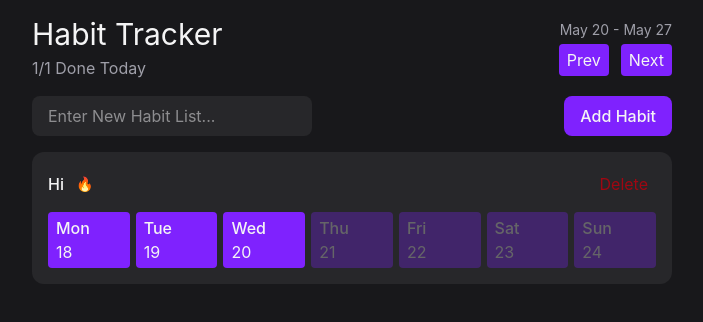
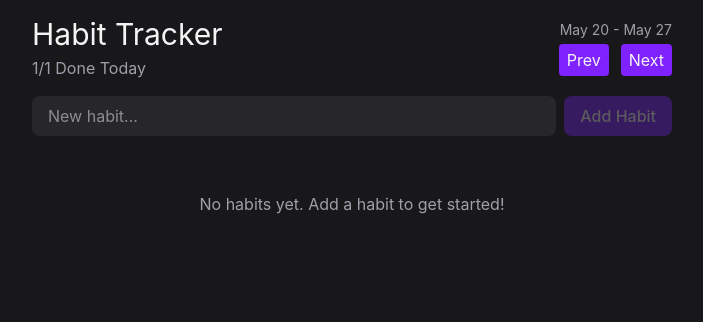
Before and after one commit to Ahsan-SWE/Todo-Habit-Tracker, a React (Vite) app: page / in a window 1280 px wide. Shown: the top 322 px of the page, without its empty margins (288-991 px from the left). Built offline with nearby package versions, Linux system fonts and the light colour scheme.

Commit message:
New track

```diff
--- a/src/App.tsx
+++ b/src/App.tsx
@@ -1,15 +1,20 @@
 
+import { useState } from "react";
 import { HabitForm } from "./components/HabitForm";
-import { HabitList } from "./components/HabitList";
+import { HabitList, type Habit } from "./components/HabitList";
 import Header from "./components/Header";
 
 
 export default function App() {
+
+const [habits, setHabits] = useState<Habit[]>([])
+
+
   return (
     <div className="max-w-2xl mx-auto p-4 flex flex-col gap-4">
       <Header />
       <HabitForm />
-      <HabitList/>
+      <HabitList habits={habits}/>
 
     </div>
   );
--- a/src/components/HabitForm.tsx
+++ b/src/components/HabitForm.tsx
@@ -1,15 +1,33 @@
 import { Button } from "./Button";
-
+import { useState } from "react";
 
 
 export function HabitForm() {
+
+
+const [name, setName] = useState("");
+
+
+  function handleSubmit(e: SubmitEvent) {
+    e.preventDefault();
+    if(name.trim()) {
+
+      setName("");
+    }
+  }
+
+
   return (
-
-  <form className="flex gap-2 justify-between">
-    <input className="flex gap-2 rounded-lg bg-zinc-800 px-4 py-2 outline-none focus-visible:ring-2 focus-visible:ring-violet-500 "
-    placeholder="Enter New Habit List..."/>
-    <Button className="rounded-lg px-4 py-2 font-medium">Add Habit</Button>
-  </form>
-
-  )
+    <form className="flex gap-2" onSubmit={handleSubmit}>
+      <input
+      value={name}
+      onChange={e => setName(e.target.value)}
+      className="flex-1 rounded-lg bg-zinc-800 px-4 py-2 outline-none focus-visible:ring-2 focus-visible:ring-voilet-500"
+      placeholder="New habit..."
+      />
+      <Button
+      disabled={!name.trim()}
+      className="rounded-lg px-4 py-2 font-medium"> Add Habit </Button>
+      </form>
+  );
 }
--- a/src/components/HabitList.tsx
+++ b/src/components/HabitList.tsx
@@ -1,11 +1,18 @@
 import { Button } from "./Button";
 import { eachDayOfInterval, endOfWeek, format, isFuture, startOfWeek } from "date-fns"
 
-export function HabitList() {
 
-    const habits = [
-        { id: 1, name: "Hi" },
-    ];
+
+export type Habit= {id: string; name: string};
+
+
+type HabitListProps = {
+  habits: Habit[];
+};
+
+export function HabitList({habits}: HabitListProps) {
+
+
     if (habits.length === 0) {
         return (
             <div className="text-center text-zinc-400 py-10">
@@ -22,6 +29,16 @@ return (
   </div>
 )
 }
+type HabitItemProps = {
+  habit: Habit;
+};
+
+
+
+
+
+
+
 
 function HabitItem({ habit }: HabitItemProps) {
 
@@ -37,13 +54,13 @@ function HabitItem({ habit }: HabitItemProps) {
           <span className="font-medium">{habit.name}</span>
           <span className="text-sm text-amber-400">🔥</span>
         </div>
-        <Button variant="ghost-destructive">Delete</Button>
+        <Button variant="ghost-destructive" className="text-sm">Delete</Button>
       </div>
 
 <div className="flex gap-1.5">
 
 {visibleDates.map(date => (
-  <Button className="flex flex-1 flex-col"
+  <Button className="flex flex-1 flex-col items-center gap-0.5 rounded-lg text-xs"
   key={date.toISOString()} disabled={isFuture(date)}>
   <span className="font-medium">{format(date, "EEE")}</span>
   <span>{format(date, "d")}</span>
```
